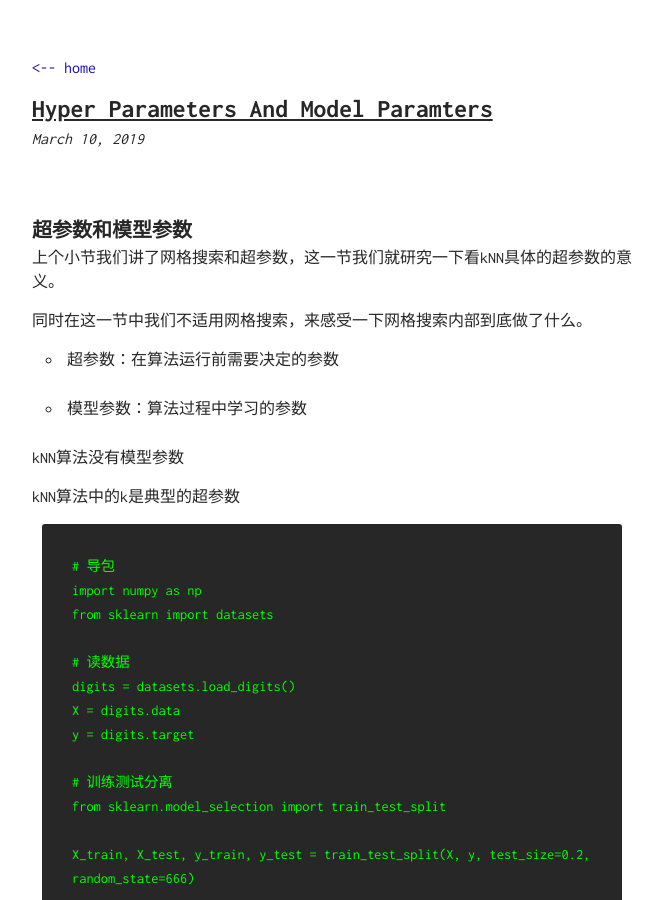
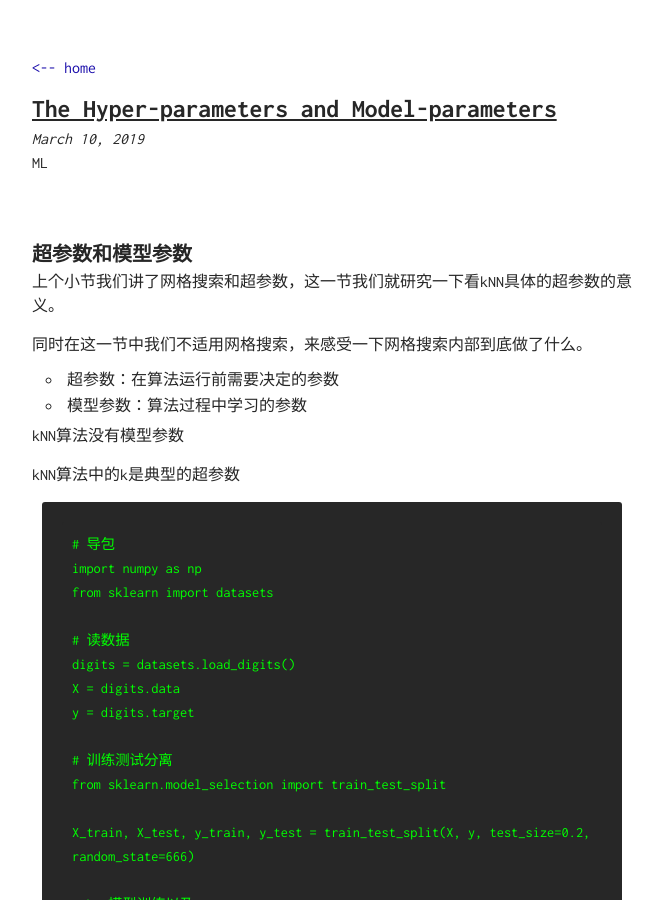
Before and after one commit to TobiahShaw/TobiahShaw.github.io, a Jekyll site: the page built from _posts/2019-03-10-Hyper-parameters-and-model-paramters.md, in a window 1280 px wide and 900 px high. Shown: the whole window, without its empty margins (308-970 px from the left). Built offline with Jekyll 4.4.1, drawn with Linux system fonts in a browser that asks for light colours; our own code applies the rules of GitHub Pages for plain Markdown files; formulas are drawn with MathJax 3.

Commit message:
update post

````diff
--- a/_posts/2019-03-10-Hyper-parameters-and-model-paramters.md
+++ b/_posts/2019-03-10-Hyper-parameters-and-model-paramters.md
@@ -1,3 +1,9 @@
+---
+layout: post
+title: The Hyper-parameters and Model-parameters
+tag: ML
+---
+
 # 超参数和模型参数
 
 上个小节我们讲了网格搜索和超参数，这一节我们就研究一下看kNN具体的超参数的意义。
@@ -5,7 +11,6 @@
 同时在这一节中我们不适用网格搜索，来感受一下网格搜索内部到底做了什么。
 
 - 超参数：在算法运行前需要决定的参数
-
 - 模型参数：算法过程中学习的参数
 
 kNN算法没有模型参数
@@ -37,7 +42,9 @@
 kNN.score(X_test, y_test)
 ```
 
+```terminal
 0.9888888888888889
+```
 
 ## 寻找最好的k
 
@@ -55,8 +62,10 @@
 print("best_score =", best_score)
 ```
 
+```terminal
 best_k = 4
 best_score = 0.9916666666666667
+```
 
 ## 考虑距离？不考虑距离？
 
@@ -79,9 +88,11 @@
 print("best_score =", best_score)
 ```
 
+```terminal
 best_method = uniform
 best_k = 4
 best_score = 0.9916666666666667
+```
 
 ## 距离的定义
 
@@ -135,8 +146,10 @@
 print("best_score =", best_score)
 ```
 
+```terminal
 best_p = 2
 best_method = uniform
 best_k = 4
 best_score = 0.9916666666666667
 Wall time: 29.7 s
+```
````
